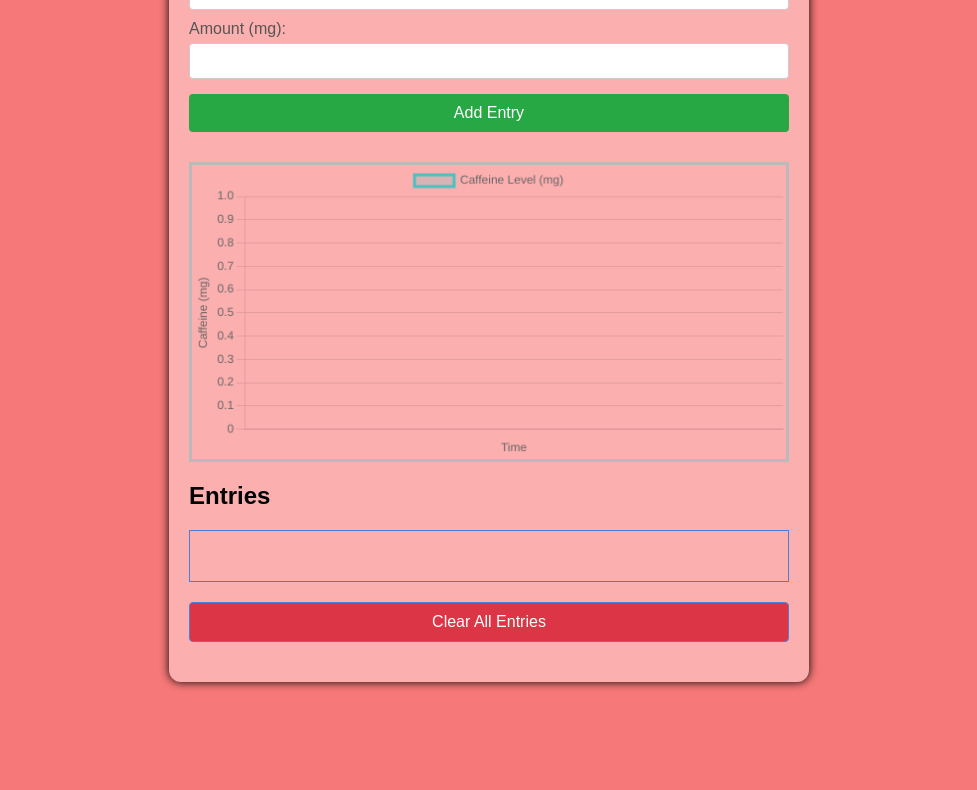
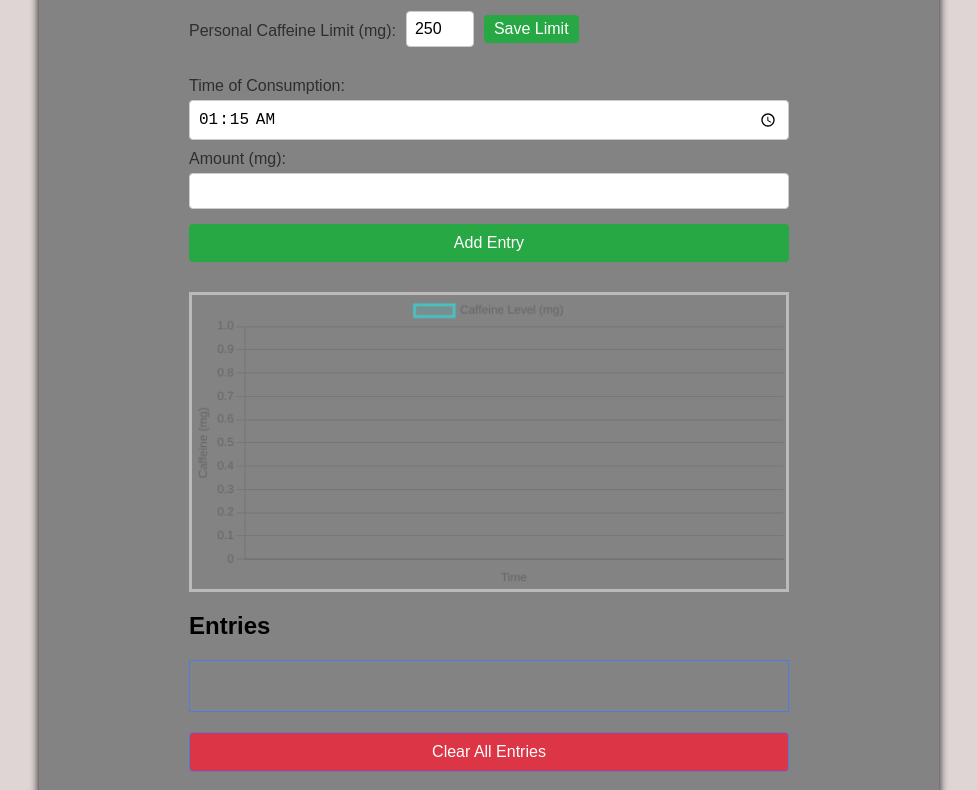
Before and after one commit to austinspringer64/caffeine-tracker, a plain HTML site: page index.html in a window 1280 px wide. Shown: the part 278-1068 px from the top of the page, without its empty margins (151-1128 px from the left). Before the commit the page ends 990 px from the top, so only its background shows below. Drawn offline with nearby package versions, Linux system fonts and the light colour scheme.

Commit message:
style changes

```diff
--- a/styles.css
+++ b/styles.css
@@ -2,7 +2,7 @@
 
 body {
     font-family: Arial, sans-serif;
-    background-color: #f77878;
+    background-color: #dfd5d5;
     margin: 0;
     padding: 0;
 }
@@ -10,9 +10,9 @@ body {
 .container {
     max-width: 600px;
     margin: 30px auto;
-    padding: 20px;
-    background: #fcafaf;
-    border-radius: 12px;
+    padding: 150px;
+    background: #848383;
+    border-radius: 20px;
     box-shadow: 0 0 10px rgba(0, 0, 0, 1.5);
 }
 
@@ -31,7 +31,7 @@ form {
 label {
     margin-top: 10px;
     margin-bottom: 5px;
-    color: #555;
+    color: #2f2e2e;
 }
 
 input {
```
